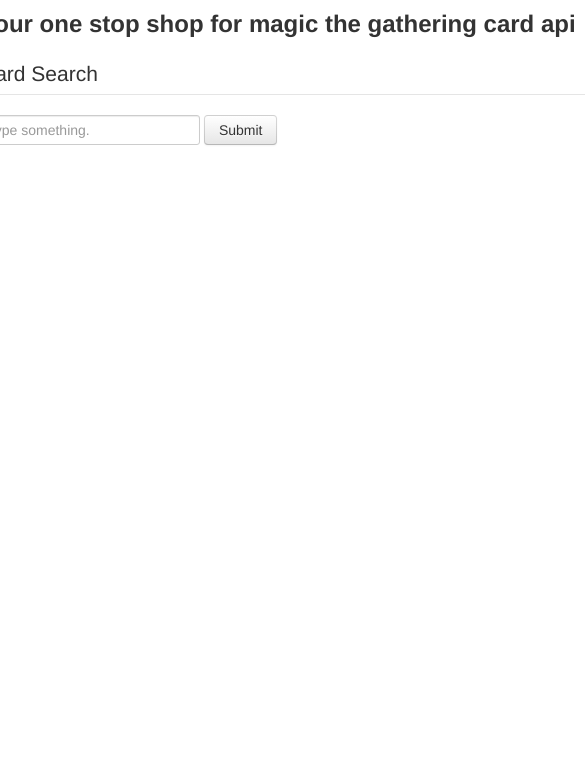
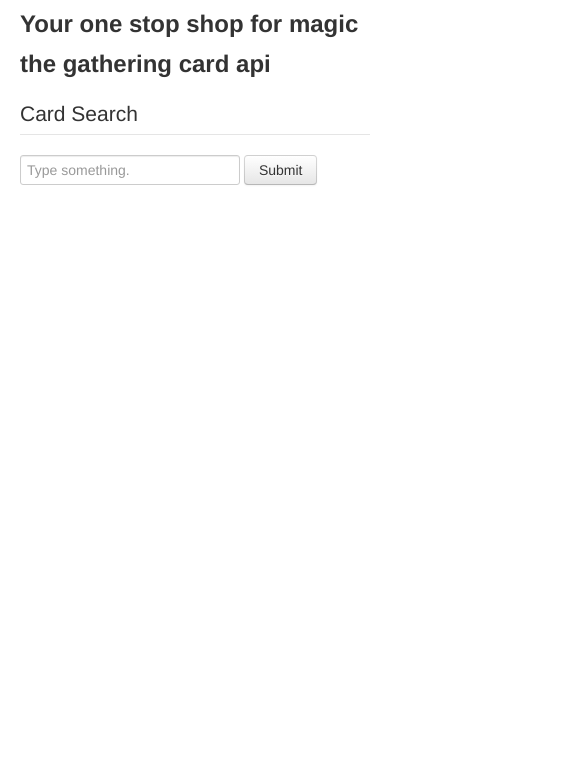
Before and after one commit to duckman/lat-nam, a plain HTML site: page web/index.html in a window 390 px wide. Shown: the part 66-844 px from the top of the page, 585 px wide, since content can reach past the window. Drawn offline with Linux system fonts and the light colour scheme.

Commit message:
Added responsive. Ment to do that from the beggining...

```diff
--- a/web/index.html
+++ b/web/index.html
@@ -4,6 +4,7 @@
 		<meta charset="UTF-8">
 		<title>Magic The Gathering Database</title>
 		<link href="css/bootstrap.min.css" rel="stylesheet">
+		<link href="css/bootstrap-responsive.min.css" rel="stylesheet">
 	</head>
 	<body>
 		<div class="container">
```
